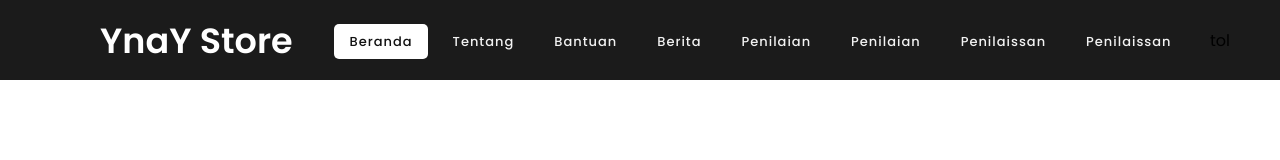
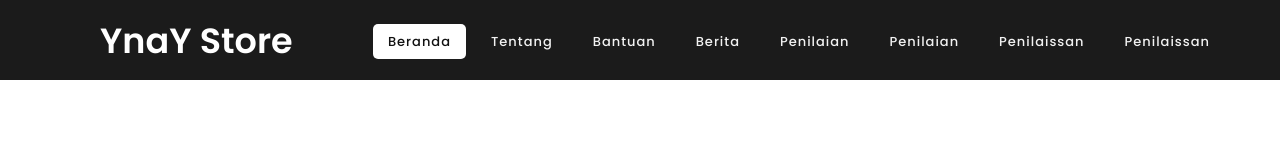
Before and after one commit to Akbaroke/joki-yana, a plain HTML site: page index.html in a window 1280 px wide. Drawn offline with Linux system fonts and the light colour scheme.

Commit message:
rebuilding site Sun, Jul 17, 2022  2:33:42 PM

```diff
--- a/index.html
+++ b/index.html
@@ -25,7 +25,6 @@
           <li><a href="#">Penilaissan</a></li>
           <li><a href="#">Penilaissan</a></li>
         </ul>
-        tol
       </nav>
       <div class="content"></div>
     </header>
```
